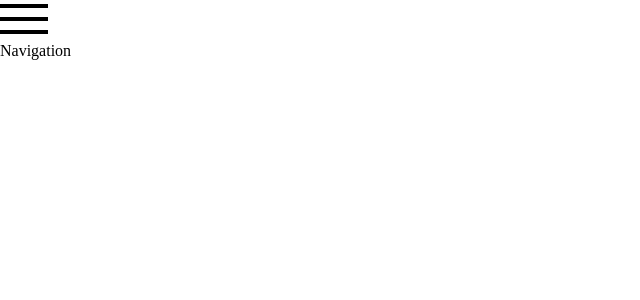
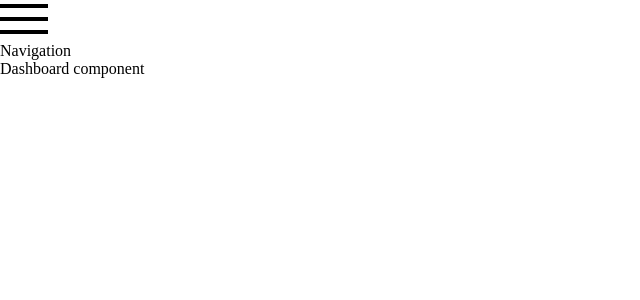
Before and after one commit to annaszalkiewicz/react-diet-app, a React (Create React App) app: page / in a window 1280 px wide. Shown: the top 300 px of the page, without its empty margins (0-640 px from the left). Built offline with nearby package versions, Linux system fonts and the light colour scheme.

Commit message:
Create routes: dashboard, recipes, challenge

```diff
--- a/src/components/App.js
+++ b/src/components/App.js
@@ -1,13 +1,36 @@
-import React from 'react';
-import '../sass/_App.scss';
-import Header from './Header';
+import React from "react";
+import { BrowserRouter as Router, Route } from "react-router-dom";
+
+import "../sass/_App.scss";
+import Header from "./Header";
+import Dashboard from "./Dashboard";
+import Recipes from "./Recipes";
+import Challenge from "./Challenge";
 
 const App = () => {
   return (
     <div className="App">
       <Header />
+
+      <Router>
+        <Route
+          exact
+          path={process.env.PUBLIC_URL + "/"}
+          render={() => <Dashboard />}
+        />
+
+        <Route
+          path={process.env.PUBLIC_URL + "/recipes"}
+          render={() => <Recipes />}
+        />
+
+        <Route
+          path={process.env.PUBLIC_URL + "/challenge"}
+          render={() => <Challenge />}
+        />
+      </Router>
     </div>
   );
-}
+};
 
 export default App;
--- a/src/components/Recipes.js
+++ b/src/components/Recipes.js
@@ -3,7 +3,7 @@ import React from 'react';
 const Recipes = () => {
   return (
     <div>
-
+      Recipes component
     </div>
   );
 };
```
